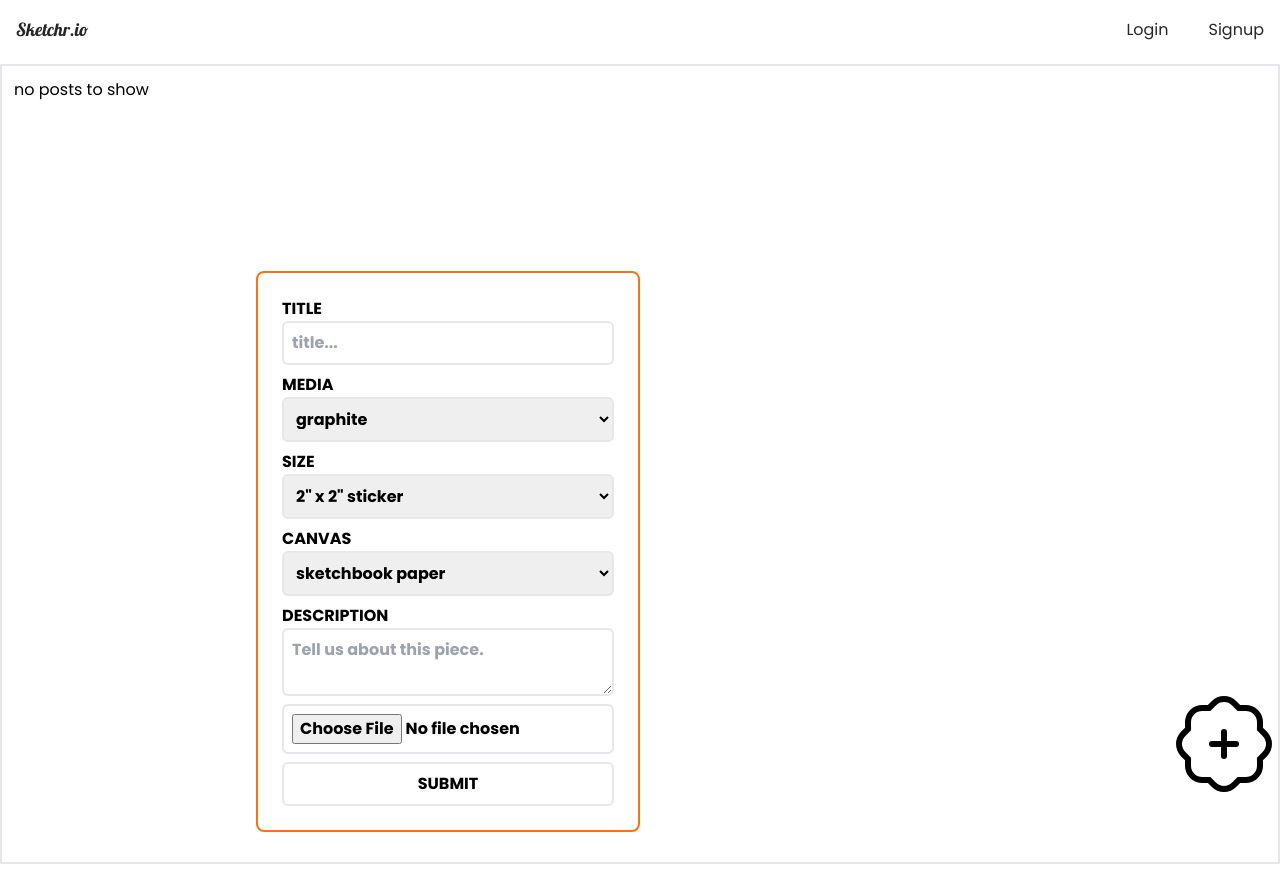
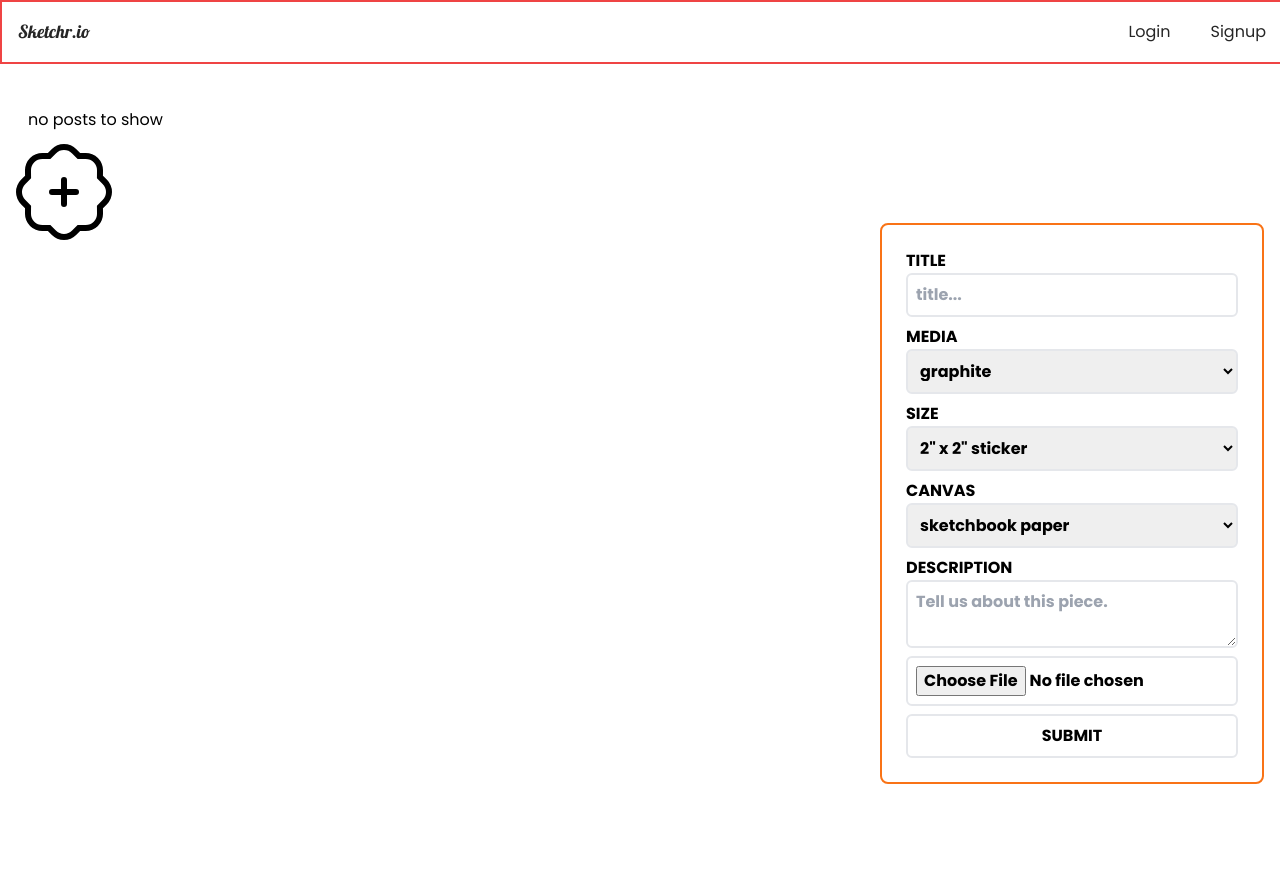
Before and after one commit to meghannfh/sketchr-react, a React (Create React App) app in the folder client/: page /feed in a window 1280 px wide. After the commit the page ends 800 px from the top, so only its background shows below. Built offline with nearby package versions, Linux system fonts and the light colour scheme.

Commit message:
addpost form position btm

```diff
--- a/client/src/App.js
+++ b/client/src/App.js
@@ -46,9 +46,9 @@ function App() {
   //empty dependencies arr means compnent only renders once
 
   return (
-    <div className='h-screen w-screen grid relative place-content-center'>
+    <div>
       <BrowserRouter>
-      <div className='fixed left-0 top-0 w-full z-20'>
+      <div className='fixed left-0 top-0 z-20 border-2 border-red-500'>
         <Navbar />
       </div>
         <div className="p-4">
@@ -59,20 +59,20 @@ function App() {
               element={<Home />}
             />
             <Route
+              path="/signup"
+              element={<Signup />}
+            />
+            <Route
+              path="/login"
+              element={<Login />}
+            />
+            <Route
               path="/feed"
               element={<Feed posts={posts} />}
             />
             <Route
               path="/post/:id"
               element={<Post />}
-            />
-            <Route
-              path="/signup"
-              element={<Signup />}
-            />
-            <Route
-              path="/login"
-              element={<Login />}
             />
           </Routes>
         </div>
--- a/client/src/components/AddPostBtn.jsx
+++ b/client/src/components/AddPostBtn.jsx
@@ -2,7 +2,7 @@ import { BsPatchPlus } from 'react-icons/bs';
 
 export default function AddPostBtn({ handleShowForm }){
     return(
-        <div onClick={handleShowForm} className='fixed bottom-2 right-2 text-8xl transition-colors text-black hover:text-orange-400 ease-in-out cursor-pointer'>
+        <div onClick={handleShowForm} className='text-8xl transition-colors text-black hover:text-orange-400 ease-in-out cursor-pointer'>
             <BsPatchPlus />
         </div>
     )
--- a/client/src/components/Navbar.js
+++ b/client/src/components/Navbar.js
@@ -13,7 +13,7 @@ const Navbar = () => {
 
   return(
     <header>
-      <div className="flex flex-row items-center justify-between p-4 relative">
+      <div className="flex flex-row items-center justify-between w-screen p-4">
         <Link to="/">
           <h1 className="title font-lobster text-lg">
             Sketchr.io
--- a/client/src/index.css
+++ b/client/src/index.css
@@ -10,6 +10,11 @@
 }
 
 body {
+  min-height: 100vh;
+  min-width: 100vw;
+}
+
+.home-login-signup-w-h {
   min-height: 100vh;
 }
 
@@ -87,12 +92,14 @@ input, select, textarea {
 
 .addpost-form {
   position: absolute;
-  bottom: -600px;
-  right: 50%;
+  bottom: 0;
+  right: -30rem;
+  margin-bottom: 1rem;
+  margin-right:1rem;
   z-index: 30;
-  transition: bottom .3s ease-in-out;
+  transition: right .3s ease-in-out;
 }
 
 .addpost-form.show {
-  bottom: 30px;
+  right: 0;
 }
--- a/client/src/pages/Feed.jsx
+++ b/client/src/pages/Feed.jsx
@@ -16,8 +16,12 @@ const Feed = ({ posts }) => {
     //                     <PostCard prompt={post.prompt} image={post.image}/>
     //                 </Link>
 
+    //issue with position of feed and login/signup. the css has 100vh & 100vw set for the body on all
+    //then grid center items centers the fees posts
+    //we need a seperate class for the login/signup/home pages which will be 100vh and 100vw
+    //with display grid.
     return (
-        <div className='relative overflow-hidden border-2 w-screen h-screen mt-32'>
+        <div className='overflow-hidden mt-20'>
             <div className="flex flex-row flex-wrap gap-2 p-3">
                 {posts.length > 0 ? posts.map((post) => (
                     <PostCard key={post._id} prompt={post.prompt} image={post.image} description={post.description}/>
--- a/client/src/pages/Home.jsx
+++ b/client/src/pages/Home.jsx
@@ -1,6 +1,7 @@
 const Home = () => {
     return (
-        <div className="border-2 max-w-[600px]">
+        <div className="home-login-signup-w-h grid relative place-content-center">
+            <div className="border-2 max-w-[600px]">
             <div className="mb-10">
                 <h1 className="font-poppins font-bold text-7xl">Consistency <span className="font-lobster">first</span></h1>
                 <h2 className="font-poppins font-bold text-7xl">Motivation <span className="font-lobster">later</span></h2>
@@ -8,6 +9,8 @@ const Home = () => {
             <p className="text-xl text-center mb-5"><span className="font-bold">Sketchr</span> is your online art journal meant to help you form the habit of drawing consistently and looking back at your progress.</p>
             <h3 className="text-2xl text-center font-semibold">No pressure. No obligations. No distractions.</h3>
         </div>
+        </div>
+
     )
 }
 
--- a/client/src/pages/Login.jsx
+++ b/client/src/pages/Login.jsx
@@ -2,7 +2,7 @@ import LoginForm from "../components/LoginForm"
 
 const Login = () => {
     return (
-        <div>
+        <div className="home-login-signup-w-h grid relative place-content-center">
             <LoginForm />
         </div>
     )
--- a/client/src/pages/Signup.jsx
+++ b/client/src/pages/Signup.jsx
@@ -2,7 +2,7 @@ import SignupForm from "../components/SignupForm";
 
 const Signup = () => {
     return (
-        <div>
+        <div className="home-login-signup-w-h grid relative place-content-center">
             <SignupForm/>
         </div>
     )
```
